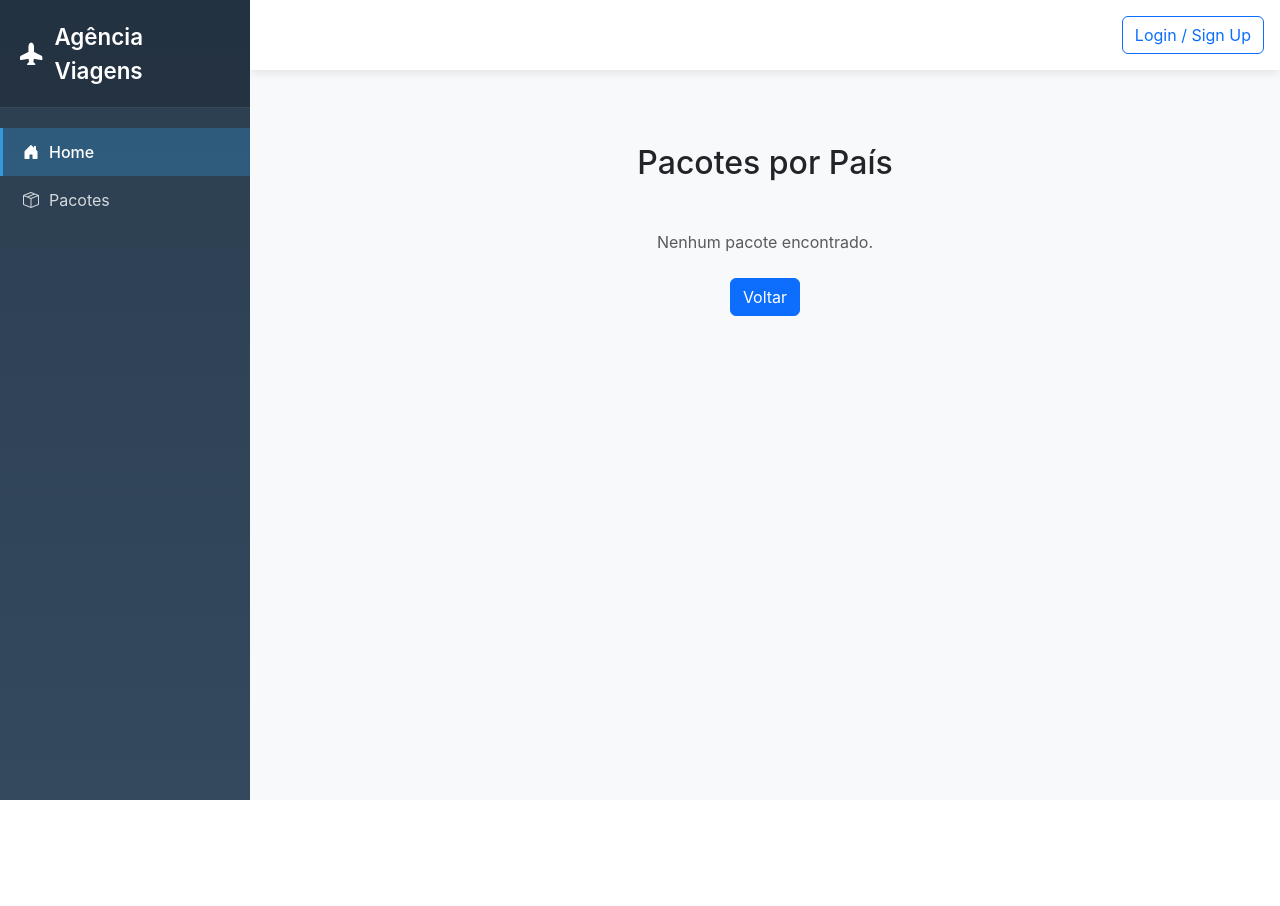
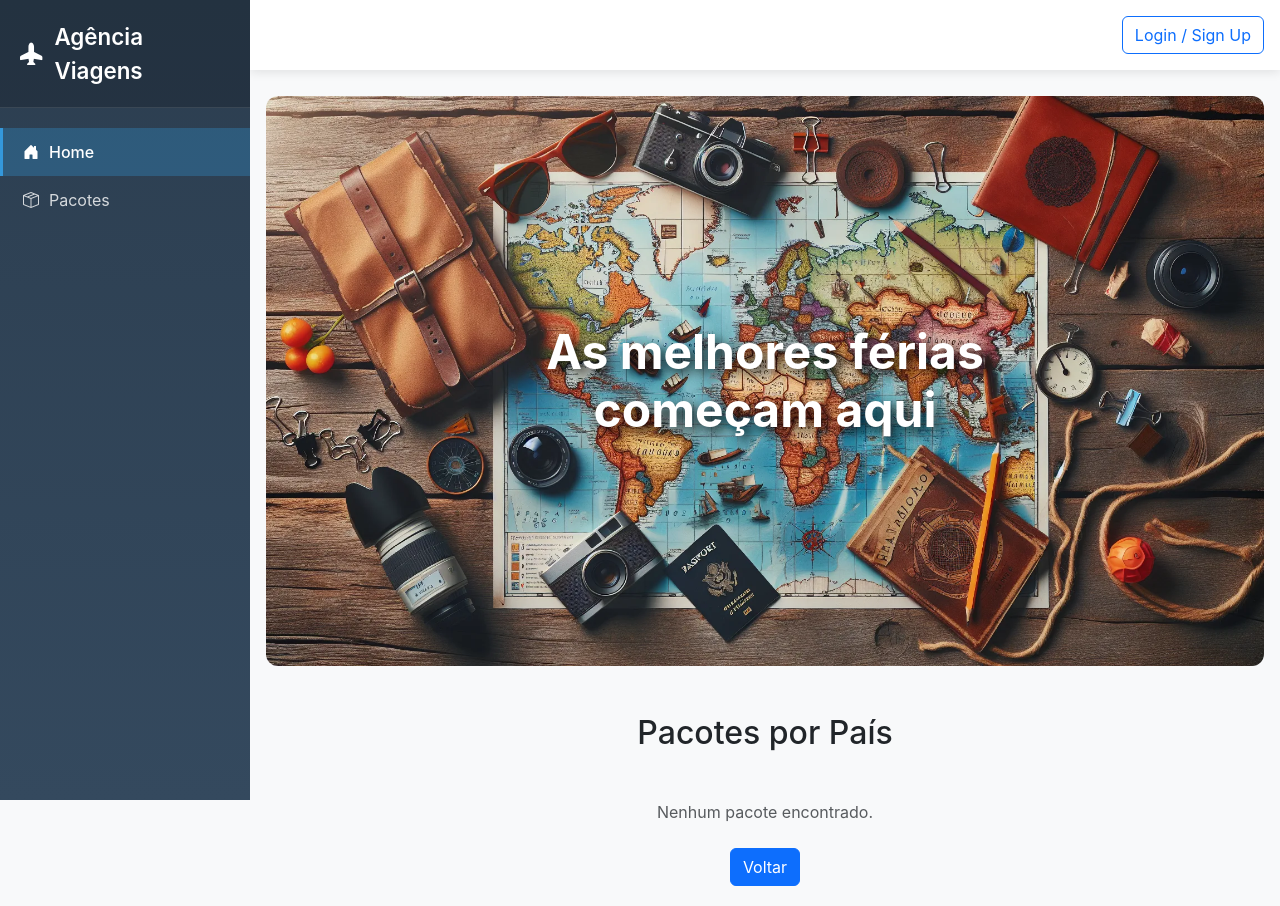
Before and after one commit to WildKoala23/Agencia_Viagens, a Django app: template main/templates/pacotes_por_pais.html in a window 1280 px wide. Shown: the top 906 px of the page. Before the commit the page ends 800 px from the top, so only its background shows below. Run offline with Django 3.2, Linux system fonts and the light colour scheme; the template is opened without the code that fills it, so the values that code supplies are empty.

Commit message:
add image on top of page pacotes

```diff
--- a/main/templates/pacotes_por_pais.html
+++ b/main/templates/pacotes_por_pais.html
@@ -1,11 +1,28 @@
 {% extends "base.html" %}
 {% load static %}
+{% get_media_prefix as MEDIA_URL %}
 
 {% block styles %}
 <link rel="stylesheet" href="{% static 'dashboard.css' %}">
 {% endblock %}
 
 {% block content %}
+
+<!-- Banner estático -->
+<div class="banner_ferias"
+     style="position: relative; text-align: center; color: white; margin-bottom: 40px;">
+    <img src="{{ MEDIA_URL }}pacotes/mapamundo.webp"
+         alt="As melhores férias começam aqui"
+         style="width: 100%; height: 570px; object-fit: cover; border-radius: 12px;">
+   <h1 style="
+    position: absolute; top: 50%; left: 50%;
+    transform: translate(-50%, -50%);
+    font-size: 3rem; font-weight: bold;
+    text-shadow: 5px 5px 12px rgba(0,0,0,0.9);
+">
+    As melhores férias começam aqui
+</h1>
+</div>
 
 <div class="container my-5">
     <h2 class="text-center mb-5">Pacotes por País</h2>
```
Also changed, not shown: agenciaviagens/media/pacotes/88.jpg (added), agenciaviagens/media/pacotes/china_J5hHp87.jpg (added), agenciaviagens/media/pacotes/guine.jpg (added), agenciaviagens/media/pacotes/luxemburgo.jpg (added), agenciaviagens/media/pacotes/mapamundo.avif (added), agenciaviagens/media/pacotes/mapamundo.webp (added).
